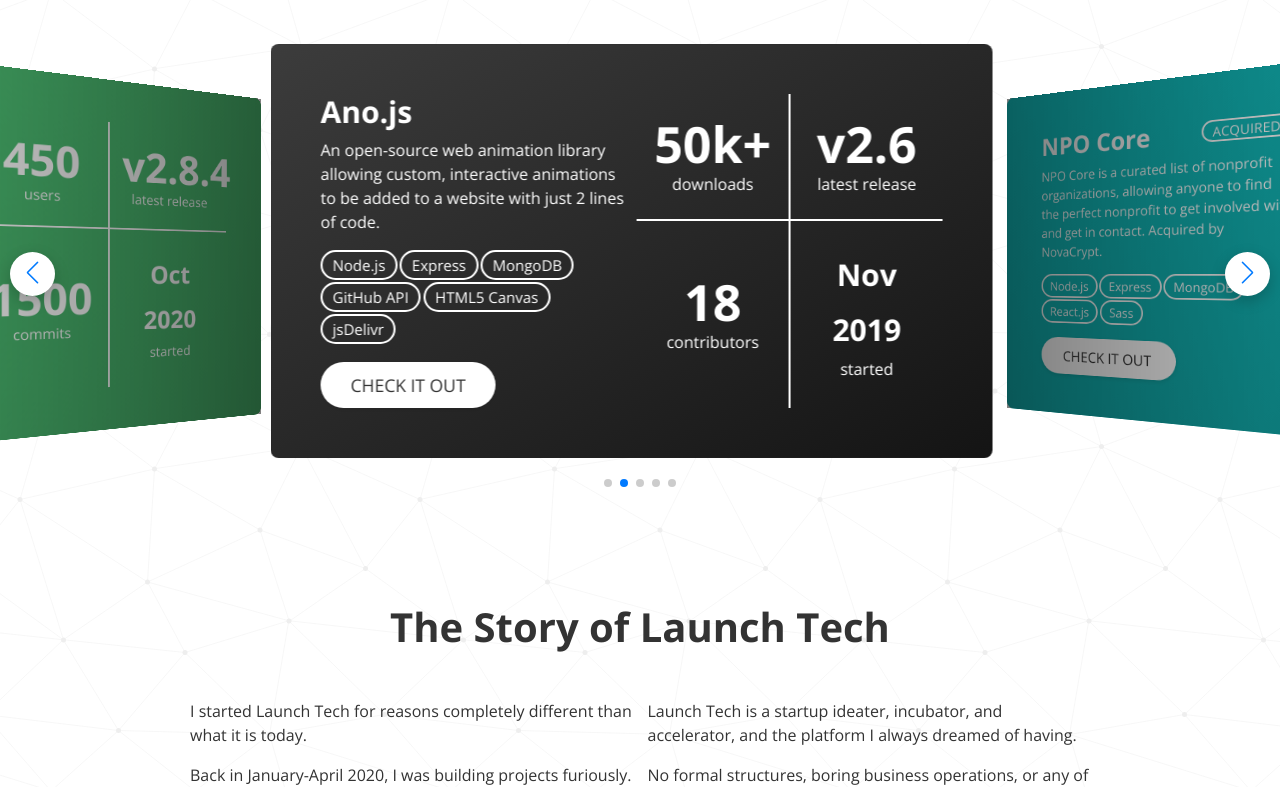
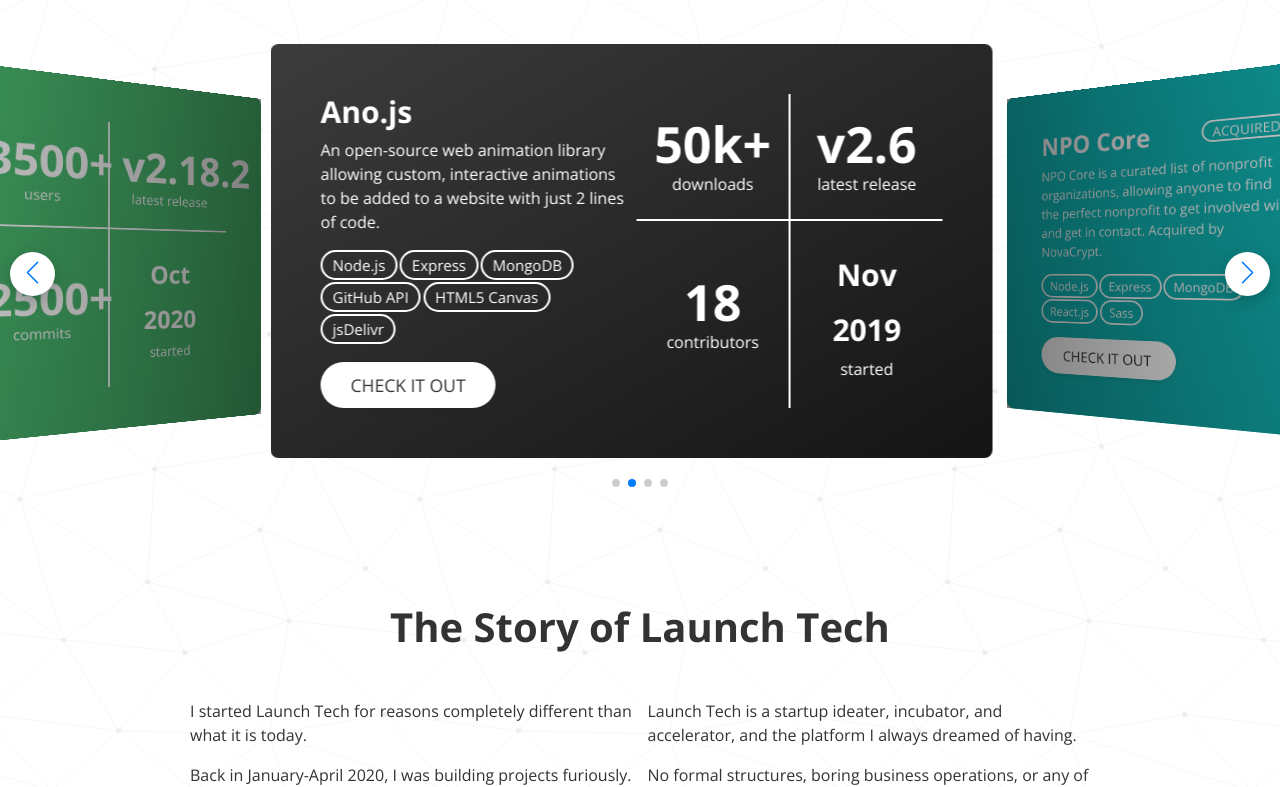
Before and after one commit to calixo888/launchtechllc, a Next.js app: page / in a window 1280 px wide. Shown: the part 1400-2187 px from the top of the page. Built offline with nearby package versions, Linux system fonts and the light colour scheme.

Commit message:
product updates

```diff
--- a/data/products.js
+++ b/data/products.js
@@ -2,22 +2,22 @@
   {
     title: "Hours",
     description: "Hours lets you create virtual study groups and work with friends remotely. Easily create a study session, invite your friends, and get to work!",
-    link: "https://joinhours.com",
+    link: "https://hours.zone",
     tags: [
       "Node.js", "Express", "Next.js", "React.js", "Socket.io", "MongoDB", "Sass"
     ],
     featured: true,
     acquired: false,
     tag1: {
-      value: 450,
+      value: "3500+",
       label: "users"
     },
     tag2: {
-      value: "v2.8.4",
+      value: "v2.18.2",
       label: "latest release"
     },
     tag3: {
-      value: 1500,
+      value: "2500+",
       label: "commits"
     },
     tag4: {
@@ -67,11 +67,11 @@
     featured: false,
     acquired: true,
     tag1: {
-      value: 200,
+      value: "300+",
       label: "registered NPOs"
     },
     tag2: {
-      value: "250",
+      value: "500+",
       label: "opportunities"
     },
     tag3: {
@@ -96,7 +96,7 @@
     featured: false,
     acquired: true,
     tag1: {
-      value: 200,
+      value: "200+",
       label: "users"
     },
     tag2: {
@@ -104,7 +104,7 @@
       label: "latest release"
     },
     tag3: {
-      value: 500,
+      value: "500+",
       label: "commits"
     },
     tag4: {
@@ -115,34 +115,5 @@
       primary: "#212529",
       secondary: "#1c1f22"
     }
-  },{
-    title: "Bot Gang",
-    description: "A collection of the baddest, gnarliest, and most edgy bots you'll ever hear about, and it's all listed for anyone to use.",
-    link: "https://botgang.tech/",
-    tags: [
-      "Next.js", "React.js", "MongoDB", "Slack API", "Vercel"
-    ],
-    featured: false,
-    acquired: false,
-    tag1: {
-      value: 125,
-      label: "users"
-    },
-    tag2: {
-      value: 3,
-      label: "bots"
-    },
-    tag3: {
-      value: 1500,
-      label: "commits"
-    },
-    tag4: {
-      value: "Jun 2020",
-      label: "started"
-    },
-    colors: {
-      primary: "#a9a9a9",
-      secondary: "#8e8989"
-    }
   }
 ]
--- a/package.json
+++ b/package.json
@@ -17,6 +17,6 @@
     "react": "16.13.1",
     "react-dom": "16.13.1",
     "sass": "^1.26.11",
-    "swiper": "^6.4.12"
+    "swiper": "^6.5.3"
   }
 }
```
Also changed, not shown: 1 other file (tests, documents, lock files or other folders).
